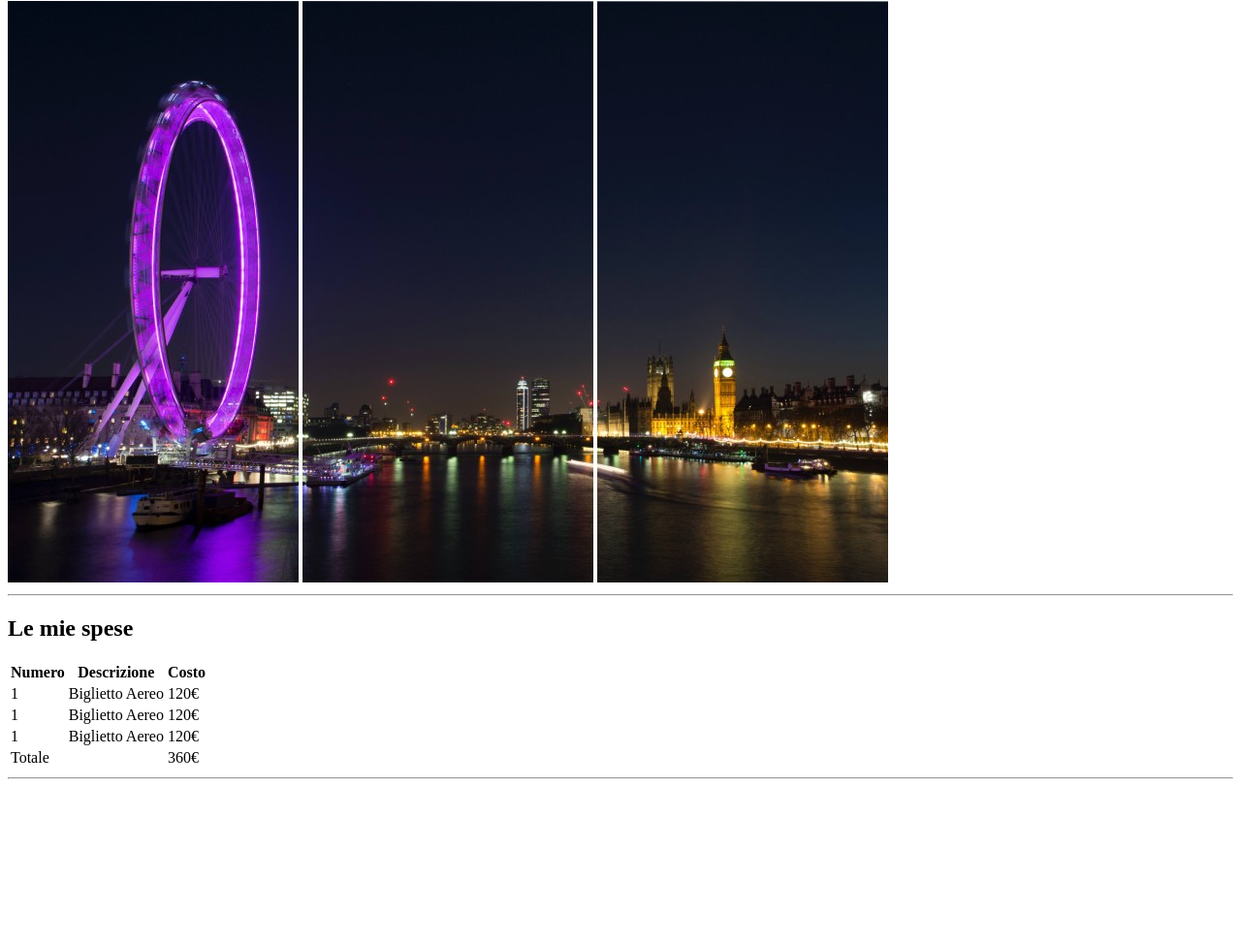
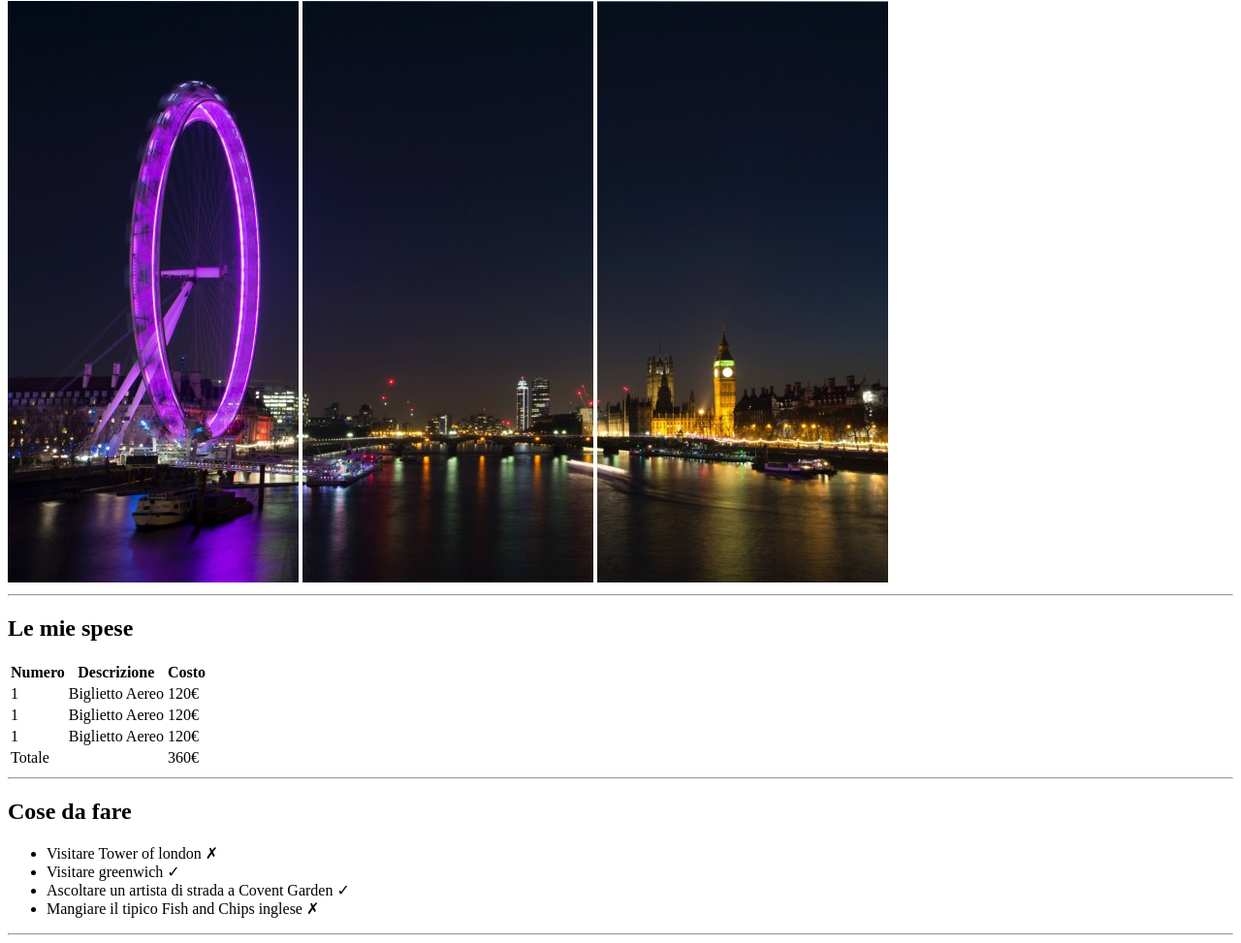
Before and after one commit to GiacomoArena/html-london-trip, a plain HTML site: page index.html in a window 1280 px wide. Shown: the part 79-1052 px from the top of the page at 97% size. Before the commit the page ends 891 px from the top, so only its background shows below. Drawn offline with Linux system fonts and the light colour scheme.

Commit message:
2° tabella

```diff
--- a/index.html
+++ b/index.html
@@ -18,7 +18,7 @@
   <main>
     <h2>Le mie spese</h2>
     <!--  tabella spese -->
-
+    <div class="1° tabella">
       <table>
         <thead>
           <tr>
@@ -56,7 +56,26 @@
           </tr>
         </tfoot>
       </table>
+    </div>
     <hr>
+    <!--2° tabella cose da fare -->
+    <div>
+      <span>
+        <h2>Cose da fare</h2>
+          <ul>
+            <li>Visitare Tower of london &cross;</li>
+            <li>Visitare greenwich &checkmark;</li>
+            <li>Ascoltare un artista di strada a Covent Garden &checkmark;</li>
+            <li>Mangiare il tipico Fish and Chips inglese &cross;</li>
+          </ul>
+      </span>
+      <hr>
+
+
+
+
+
+    </div>
 
   </main>
   <footer>
```
Lines whose indentation alone changed are shown as unchanged.
